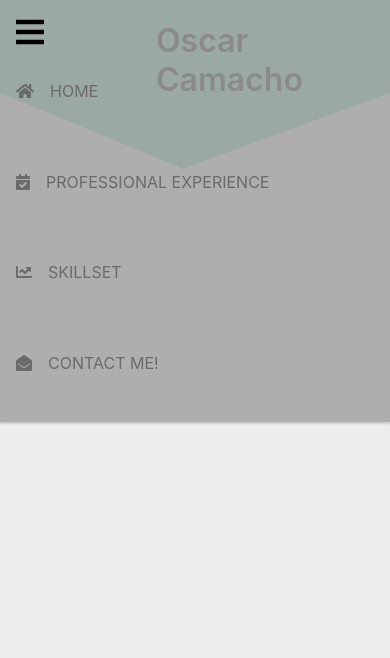
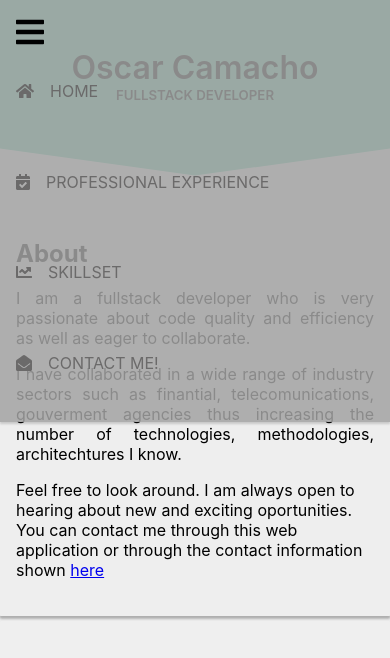
Before and after one commit to OscarCamacho/contact-page, an Angular app: page /homescreen in a window 390 px wide. Shown: the top 658 px of the page. Built offline with nearby package versions, Linux system fonts and the light colour scheme.

Commit message:
Stable homescreen version

```diff
--- a/src/app/base/base.module.ts
+++ b/src/app/base/base.module.ts
@@ -3,16 +3,17 @@ import { CommonModule } from '@angular/common';
 import { NavbarComponent } from './components/navbar/navbar.component';
 import { RouterModule } from '@angular/router';
 import { FontAwesomeModule } from '@fortawesome/angular-fontawesome';
+import { CardComponent } from './components/card/card.component';
 
 
 
 @NgModule({
-  declarations: [NavbarComponent],
+  declarations: [NavbarComponent, CardComponent],
   imports: [
     CommonModule,
     RouterModule,
     FontAwesomeModule
   ],
-  exports: [NavbarComponent]
+  exports: [NavbarComponent, CardComponent]
 })
 export class BaseModule { }
--- /dev/null
+++ b/src/app/base/components/card/card.component.css
@@ -0,0 +1,16 @@
+.card{
+	background-color: var(--bg-primary);
+	width: 100%;
+	height: 100%;
+	box-shadow: #9e9e9e94 0px 0.15rem 0.15rem, #9e9e9e94 0px 0.15rem 0.15rem;
+	border-radius: 0.05rem;
+	margin: 0;
+}
+
+.card:hover{
+	box-shadow: rgba(65, 65, 65, 0.877) 0px 0.18rem 0.18rem, rgba(65, 65, 65, 0.877) 0px 0.18rem 0.18rem;
+}
+
+.card-content {
+	margin: 1rem;
+}
--- /dev/null
+++ b/src/app/base/components/card/card.component.html
@@ -0,0 +1,5 @@
+<div class="card">
+    <div class="card-content">
+        <ng-content></ng-content>
+    </div>
+</div>
--- /dev/null
+++ b/src/app/base/components/card/card.component.ts
@@ -0,0 +1,16 @@
+import { Component, OnInit, ChangeDetectionStrategy } from '@angular/core';
+
+@Component({
+  selector: 'app-card',
+  templateUrl: './card.component.html',
+  styleUrls: ['./card.component.css'],
+  changeDetection: ChangeDetectionStrategy.OnPush
+})
+export class CardComponent implements OnInit {
+
+  constructor() { }
+
+  ngOnInit(): void {
+  }
+
+}
--- a/src/app/base/components/navbar/navbar.component.html
+++ b/src/app/base/components/navbar/navbar.component.html
@@ -1,5 +1,5 @@
 <nav>
-	<div (mouseenter)="toggle()">
+    <div (mouseenter)="toggle()" (click)="toggle()">
         <fa-icon [icon]="menuIcon" [size]="'2x'"></fa-icon>
     </div>
     <div [ngClass]="{show: show, menu: true }" (mouseleave)="toggle()">
--- a/src/app/base/components/navbar/navbar.component.ts
+++ b/src/app/base/components/navbar/navbar.component.ts
@@ -1,38 +1,72 @@
-import { Component, OnInit, ChangeDetectionStrategy } from '@angular/core';
-import { EnvironmentService } from '../../services/environment.service';
-import { MenuItem } from '../../entities/menu-item';
-import { Observable } from 'rxjs';
-import { faBars } from '@fortawesome/free-solid-svg-icons';
+import {
+    Component,
+    OnInit,
+    ChangeDetectionStrategy,
+    HostListener,
+    ElementRef,
+} from '@angular/core';
+import {EnvironmentService} from '../../services/environment.service';
+import {MenuItem} from '../../entities/menu-item';
+import {Observable} from 'rxjs';
+import {faBars} from '@fortawesome/free-solid-svg-icons';
 
 @Component({
     selector: 'app-navbar',
     templateUrl: './navbar.component.html',
     styleUrls: ['./navbar.component.css'],
-  changeDetection: ChangeDetectionStrategy.OnPush
+    changeDetection: ChangeDetectionStrategy.OnPush,
 })
 export class NavbarComponent implements OnInit {
-
     private _observable: Observable<MenuItem[]>;
     private _menuItems: MenuItem[];
     private _menuIcon;
     private _show = false;
     private _lastHover: number;
 
-  constructor( private service: EnvironmentService ) { }
+    constructor(
+        private service: EnvironmentService,
+        private eRef: ElementRef
+    ) {}
 
     ngOnInit(): void {
         this._observable = this.service.getValue('menuItems');
-    this._observable.subscribe( (menuItems: MenuItem[]) => {
+        this._observable.subscribe((menuItems: MenuItem[]) => {
             this._menuItems = menuItems;
-    } );
+        });
         this._menuIcon = faBars;
     }
 
-  get menuItems(): MenuItem[] { return this._menuItems; }
-  get observable(): Observable<MenuItem[]> { return this._observable; }
-  get menuIcon(): any { return this._menuIcon; }
-  get show(): boolean {  return this._show; }
+    get menuItems(): MenuItem[] {
+        return this._menuItems;
+    }
+    get observable(): Observable<MenuItem[]> {
+        return this._observable;
+    }
+    get menuIcon(): any {
+        return this._menuIcon;
+    }
+    get show(): boolean {
+        return this._show;
+    }
 
-  toggle(): void { if ( !this._lastHover || ( Date.now() - this._lastHover > 3000 ) ) { this._show = !this._show; } }
+    toggle(): void {
+        console.log('toggle', {show: this._show, lastHover: this._lastHover});
+        if (!this._lastHover || Date.now() - this._lastHover > 1000) {
+            this._show = !this._show;
+            this._lastHover = Date.now();
+        }
+    }
 
+    @HostListener('document:click', ['$event'])
+    clickOutsideListener($event: Event): void {
+        if (
+            this._show &&
+            !(
+                this.eRef.nativeElement.contains($event.target) ||
+                this.eRef.nativeElement === $event.target
+            )
+        ) {
+            this.toggle();
         }
+    }
+}
--- a/src/app/home/components/homescreen/homescreen.component.css
+++ b/src/app/home/components/homescreen/homescreen.component.css
@@ -1,22 +1,58 @@
-.container {
-	height: 100vh;
+.header {
+	position: absolute;
+	top: 1.5rem;
 	width: 100vw;
 	display: flex;
-	background-color: var(--bg-primary);
+	flex-direction: column;
+	flex-wrap: wrap;
+	align-content: center;
+	text-align: center;
+	z-index: 5;
 }
 
-h1 {
+h1, h5 {
+	align-content: center;
+	justify-content: center;
+	z-index: 6;
+	margin: 0;
 	font-weight: 600;
 	color: var(--text-primary);
 	text-shadow: var(--text-secondary);
-	position: absolute;
-	top: 0vh;
-	left: 40%;
+}
+
+h5 {
+	text-transform: uppercase;
 }
 
 .polygon {
+	position: absolute;
+	top: 0;
 	background-color: mediumaquamarine;
 	width: 100vw;
 	height: 20vh;
-	clip-path: polygon(0% 0%, 0px 55%, 47% 100%, 100% 55%, 100% 0%);
+	z-index: 3;
+	clip-path: polygon(0% 0%, 0% 55%, 50% 80%, 100% 55%, 100% 0%);
 }
+
+.two-columns-container {
+	position: absolute;
+	top: 18vh;
+	height: 80vh;
+}
+
+@media only screen and ( max-width:800px ) {
+	.polygon {
+		clip-path: polygon(0% 0%, 0% 55%, 50% 65%, 100% 55%, 100% 0%);
+	}
+	.polygon {
+		height: 32vh;
+	}
+	.header{
+		top: var(--nav-height);
+	}
+	.two-columns-container {
+		position: absolute;
+		top: 26vh;
+		height: 80vh;
+	}
+}
--- a/src/app/home/components/homescreen/homescreen.component.html
+++ b/src/app/home/components/homescreen/homescreen.component.html
@@ -1,4 +1,28 @@
-<div class="container">
-    <div class="polygon"></div>
+<div class="polygon"></div>
+<!-- <div class="polygon-shadow"></div> -->
+<div class="header">
     <h1>Oscar Camacho</h1>
+    <h5>Fullstack Developer</h5>
 </div>
+<div class="two-columns-container">
+    <app-card>
+        <h2>About</h2>
+        <p class="text-justify">
+            I am a fullstack developer who is very passionate about code quality
+            and efficiency as well as eager to collaborate.
+        </p>
+        <p class="text-justify">
+            I have collaborated in a wide range of industry sectors such as
+            finantial, telecomunications, gouverment agencies thus increasing
+            the number of technologies, methodologies, architechtures I know.
+        </p>
+        <p>
+            Feel free to look around. I am always open to hearing about new and
+            exciting oportunities. You can contact me through this web
+            application or through the contact information shown
+            <a [routerLink]="['/contact']" routerLinkActive="router-link-active"
+                >here</a
+            >
+        </p>
+    </app-card>
+</div>
--- a/src/styles.css
+++ b/src/styles.css
@@ -30,6 +30,26 @@ main {
     z-index: 1;
 }
 
+.two-columns-container {
+    display: grid;
+    gap: 2rem;
+    width: 100vw;
+    grid-template-columns: repeat(auto-fill, minmax(50%, 100%));
+    grid-auto-rows:  minmax(min-content, max-content);
+}
+
+.text-justify {
+    text-align: justify;
+
+}
+
+@media only screen and ( max-width:899px ) {
+    .two-columns-container {
+        grid-template-columns: 100%;
+        height: 100vh;
+    }
+}
+
 /* @media only screen and ( max-width:899px ) {
     main {
         margin-top: var(--nav-height);
```
Also changed, not shown: src/app/home/home.module.ts (+8 -12 lines), 1 other file (tests, documents, lock files or other folders). Lines whose indentation alone changed are shown as unchanged.
